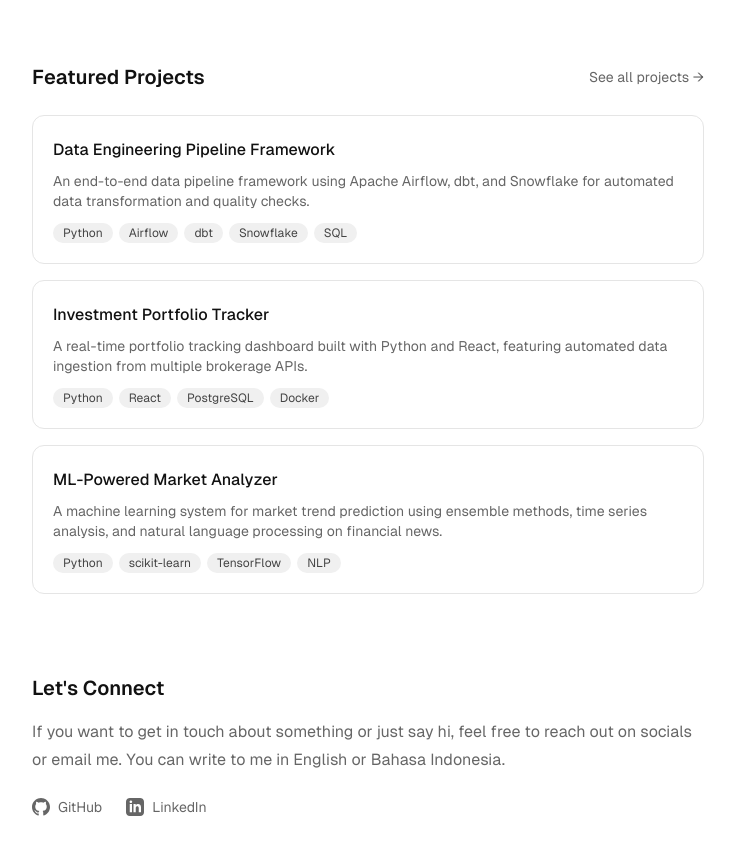
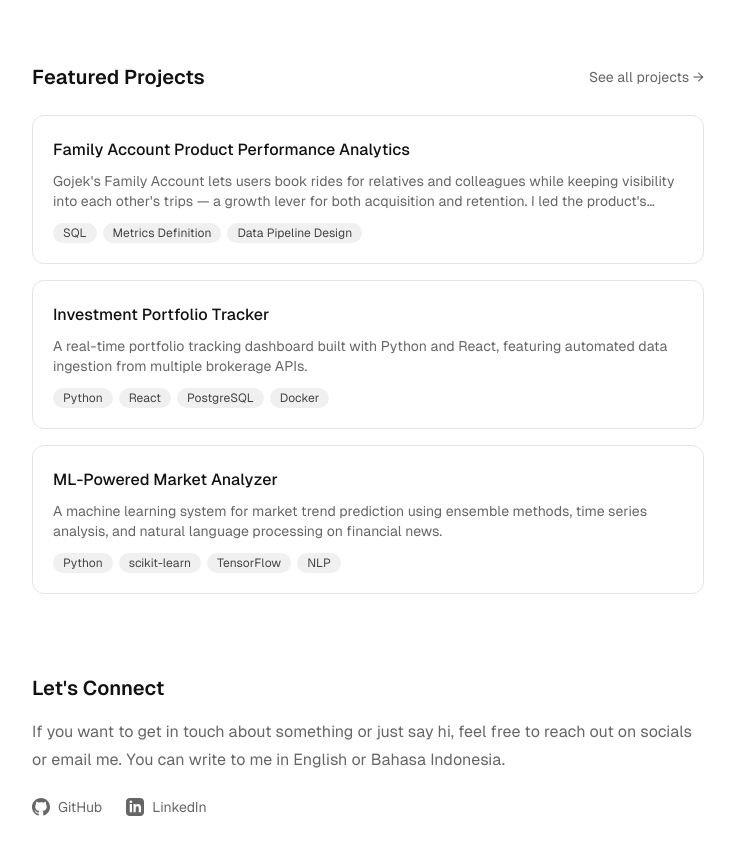
Before and after one commit to murtadhamr/personal-portfolio-website, a Next.js app: page / in a window 1280 px wide. Shown: the part 980-1834 px from the top of the page, without its empty margins (272-1007 px from the left). Built offline with nearby package versions, Linux system fonts and the light colour scheme.

Commit message:
feat: replace template project with Family Account Product Performance Analytics

```diff
--- a/content/projects/data-pipeline-framework.mdx
+++ /dev/null
@@ -1,19 +0,0 @@
----
-title: "Data Engineering Pipeline Framework"
-description: "An end-to-end data pipeline framework using Apache Airflow, dbt, and Snowflake for automated data transformation and quality checks."
-tags: ["Python", "Airflow", "dbt", "Snowflake", "SQL"]
-url: "https://github.com"
-featured: true
----
-
-## Overview
-
-A production-grade data pipeline framework that handles ingestion, transformation, and quality assurance for enterprise data workflows.
-
-### Features
-
-- Modular DAG templates for common ETL patterns
-- Integrated data quality checks with Great Expectations
-- Automated schema migration and versioning
-- Slack alerting for pipeline failures
-- Cost optimization via query profiling
--- /dev/null
+++ b/content/projects/family-account-product-analytics.mdx
@@ -0,0 +1,13 @@
+---
+title: "Family Account Product Performance Analytics"
+description: "Gojek's Family Account lets users book rides for relatives and colleagues while keeping visibility into each other's trips — a growth lever for both acquisition and retention. I led the product's performance analytics end to end: metrics definition, data pipeline design, and the monitoring dashboard, partnering with product and business managers."
+tags: ["SQL", "Metrics Definition", "Data Pipeline Design"]
+url: "https://www.gojek.com/id-id/help/goride/apa-itu-fitur-akun-keluarga"
+featured: true
+---
+
+## Overview
+
+Gojek's Family Account enables users to book rides for their relatives or colleagues and stay informed about their loved ones' trips. Positioned as a growth initiative, the product supports both user acquisition and retention.
+
+I led product performance analytics for this feature end to end — from defining success metrics and designing the data pipelines, to building the performance monitoring dashboards. Throughout the project I partnered closely with product and business managers to turn data into decisions.
```
